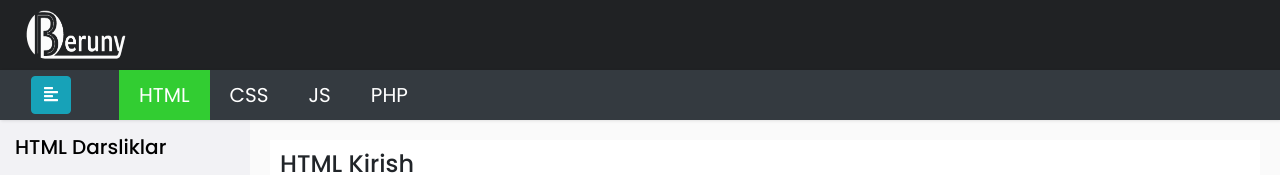
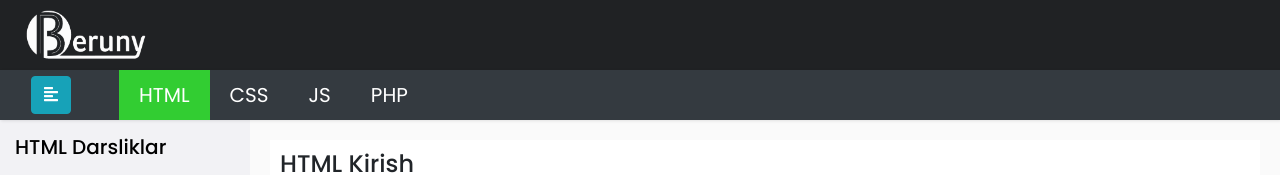
Before and after one commit to Dostonbek1/Toirov.net, a plain HTML site: page index.html in a window 1280 px wide. Shown: the top 175 px of the page. Drawn offline with nearby package versions, Linux system fonts and the light colour scheme.

Commit message:
Logo resized

```diff
--- a/index.html
+++ b/index.html
@@ -22,7 +22,7 @@
 <body>
     <div id="top-bar">
         <div style="margin: auto 1rem;display: block">
-            <img src="src/images/logo.png" style="width:100px;height:50px;display:inline-block;margin:10px 10px;" />
+            <img src="src/images/logo.png" style="width:120px;height:50px;display:inline-block;margin:10px 10px;" />
         </div>
     </div>
     <nav class="navbar navbar-expand-lg navbar-light bg-dark">
```
